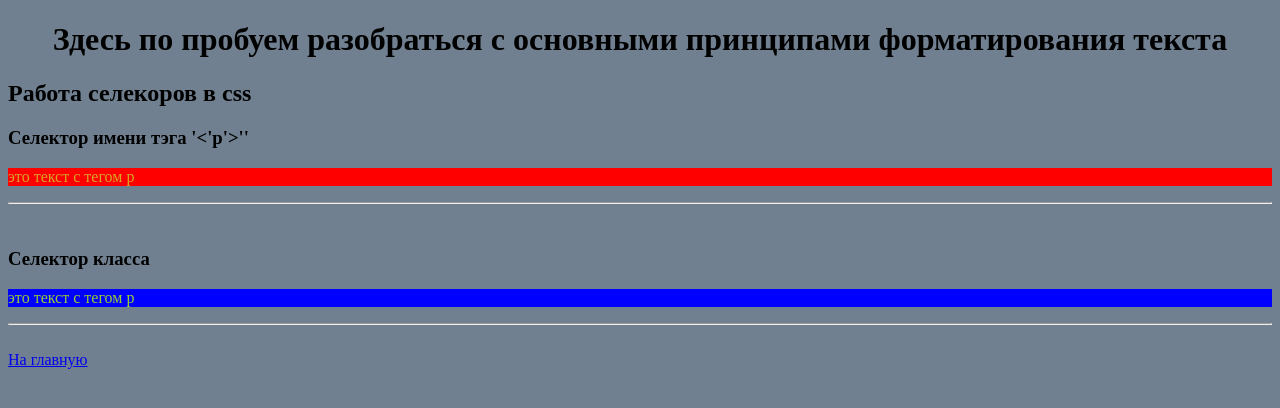
After one commit to Paradox60/flask-front-end, a Flask app: page /selector_page in a window 1280 px wide. The commit adds this page. Shown: the top 408 px of the page. Run offline with Flask 2, Linux system fonts and the light colour scheme.

Commit message:
Dockerfile and docker-compose.yml changed for start listening changeson the server in debug mode. Page selector started

```diff
--- a/docker-compose.yml
+++ b/docker-compose.yml
@@ -3,7 +3,12 @@ services:
     build: .
     ports:
       - "5000:5000"
+    environment:
+      - FLASK_APP=app.py
+      - FLASK_ENV=development
+      - FLASK_DEBUG=1
     volumes:
       - ./flask_compendium:/app
     env_file:
       - .env
+    command: flask run --host=0.0.0.0 --reload
--- a/flask_compendium/app.py
+++ b/flask_compendium/app.py
@@ -3,12 +3,9 @@ from flask import Flask, render_template
 app = Flask(__name__)
 
 @app.route("/")
-
 def home():
     return render_template("index.html")
 
+@app.route("/selector_page")
 def text_page():
-    return render_template("text.html")
-
-if __name__ == "__main__":
-    app.run(host="0.0.0.0", port=5000)
+    return render_template("selector.html")
--- /dev/null
+++ b/flask_compendium/static/css/selector.css
@@ -0,0 +1,20 @@
+body{
+	background-color:slategrey;
+}
+
+div{
+	background-color: red;
+}
+
+p{
+	text-decoration-color: darkred;
+	color:goldenrod;
+}
+
+.box{
+	background-color:blue;
+}
+
+.text{
+	color:yellowgreen;
+}
--- /dev/null
+++ b/flask_compendium/templates/selector.html
@@ -0,0 +1,27 @@
+<!DOCTYPE html>
+<html lang="en">
+<head>
+    <meta charset="UTF-8">
+    <title>flask_compendium</title>
+    <link rel="stylesheet" href="{{ url_for('static', filename='css/selector.css') }}">
+</head>
+<body>
+    <h1><center>Здесь по пробуем разобраться с основными принципами форматирования текста</center></h1>
+    <h2>Работа селекоров в css</h2>
+        <h3>Селектор имени тэга '<'p'>'' </h3>
+        <div>
+            <p>это текст c тегом p</p>
+        </div>
+        <hr>
+        </br>
+
+        <h3>Селектор класса  </h3>
+        <div class="box">
+            <p class="text">это текст c тегом p</p>
+        </div>
+        <hr>
+        </br>
+
+    <a href="{{ url_for('home') }}">На главную</a>
+</body>
+</html>
```
Also changed, not shown: flask_compendium/templates/index.html (+4 -3 lines), flask_compendium/templates/text.html (deleted, +0 -12 lines), 3 other files.
